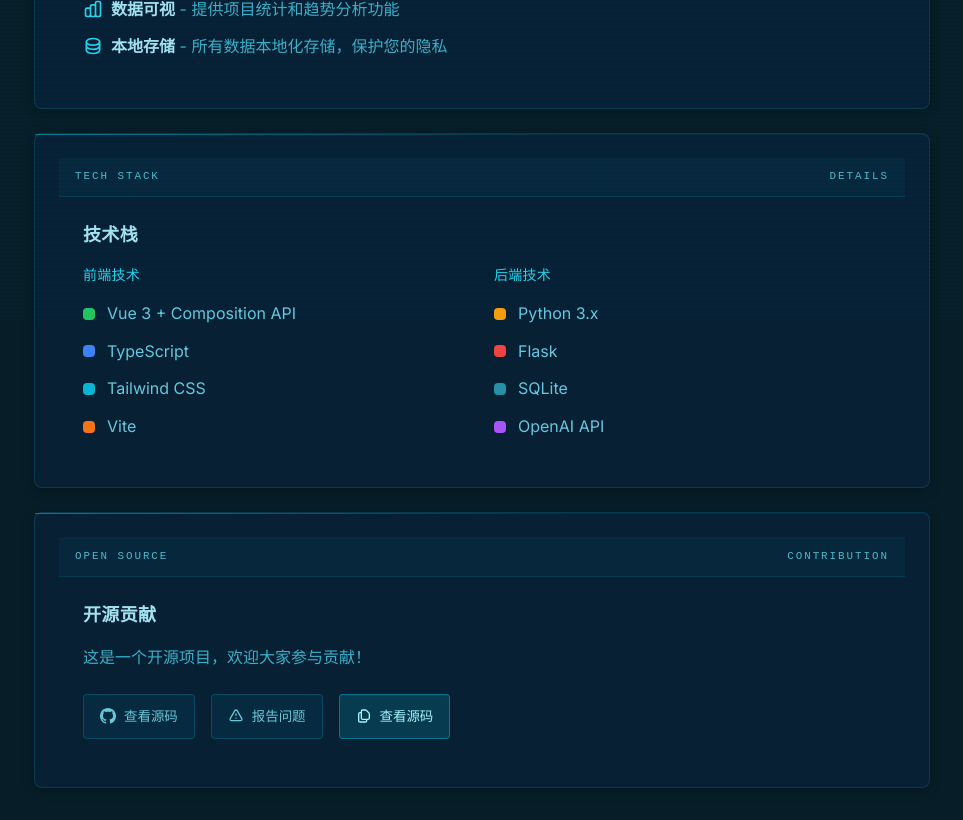
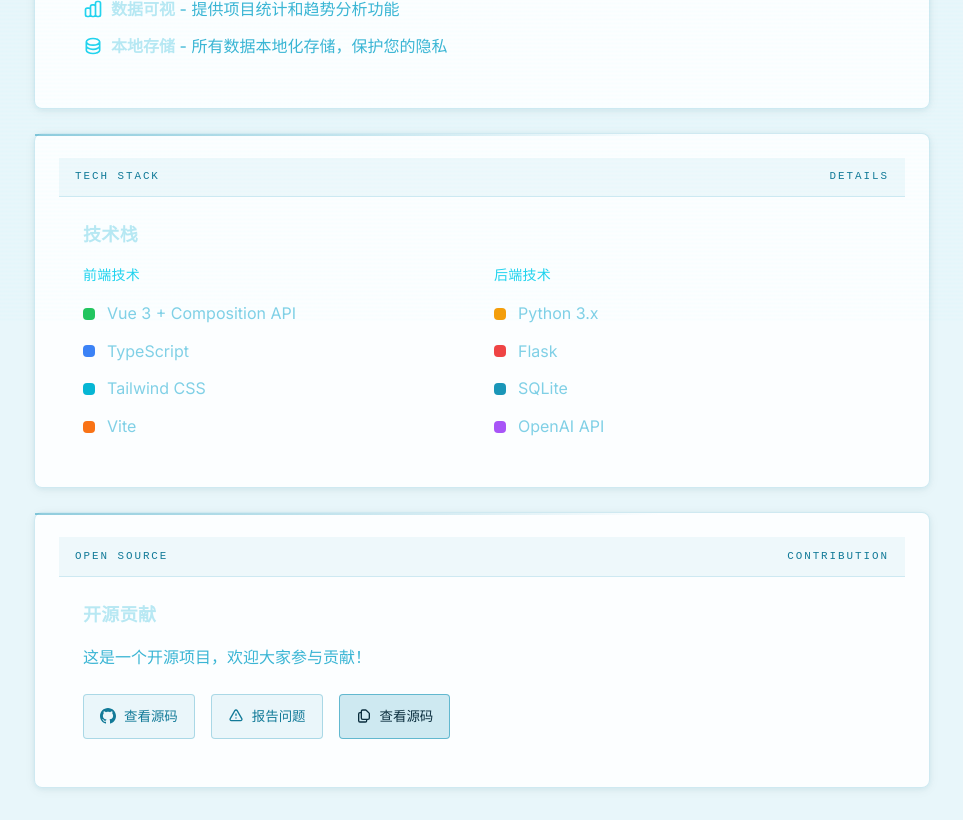
Before and after one commit to xiaoyeshiyu/ai-git-trending, a Vue app in the folder frontend/: page /about in a window 1280 px wide. Shown: the part 480-1300 px from the top of the page, without its empty margins (158-1121 px from the left). Built offline with nearby package versions, Linux system fonts and the light colour scheme; no server answers.

Commit message:
feat: switch to light cyan theme - white panels on teal background

```diff
--- a/frontend/src/assets/main.css
+++ b/frontend/src/assets/main.css
@@ -108,8 +108,8 @@
 
 body {
   font-family: var(--font-body);
-  background: #071e28;
-  color: #a2e2ef;
+  background: #e8f6fa;
+  color: #0d4459;
   line-height: 1.6;
   overflow-x: hidden;
   -webkit-font-smoothing: antialiased;
@@ -921,9 +921,9 @@
 
 .terminal-panel,
 .report-card {
-  border: 1px solid rgba(6, 182, 212, 0.18);
-  background: rgba(8, 34, 56, 0.82);
-  box-shadow: inset 0 1px 0 rgba(6, 182, 212, 0.08), 0 2px 12px rgba(0, 0, 0, 0.3);
+  border: 1px solid rgba(26, 150, 184, 0.2);
+  background: rgba(255, 255, 255, 0.85);
+  box-shadow: 0 1px 4px rgba(26, 150, 184, 0.08), 0 2px 12px rgba(0, 0, 0, 0.05);
 }
 
 .terminal-panel {
@@ -937,10 +937,10 @@
   position: absolute;
   left: 0;
   top: 0;
-  height: 1px;
+  height: 2px;
   width: 100%;
-  background: linear-gradient(90deg, rgba(6, 182, 212, 0.8), transparent 60%);
-  opacity: 0.7;
+  background: linear-gradient(90deg, rgba(26, 150, 184, 0.6), transparent 70%);
+  opacity: 0.8;
 }
 
 .report-card {
@@ -952,8 +952,8 @@
 }
 
 .report-card:hover {
-  border-color: rgba(6, 182, 212, 0.45);
-  background: rgba(10, 40, 65, 0.95);
+  border-color: rgba(26, 150, 184, 0.45);
+  background: rgba(240, 250, 252, 0.95);
   transform: translateY(-2px);
 }
 
@@ -966,20 +966,20 @@
   align-items: center;
   justify-content: space-between;
   gap: 0.75rem;
-  border-bottom: 1px solid rgba(6, 182, 212, 0.15);
+  border-bottom: 1px solid rgba(26, 150, 184, 0.15);
   padding: 0.65rem 1rem;
-  background: rgba(6, 182, 212, 0.05);
+  background: rgba(26, 150, 184, 0.06);
   font-family: var(--font-mono, ui-monospace, SFMono-Regular, Menlo, Monaco, Consolas, monospace);
   font-size: 0.68rem;
   letter-spacing: 0.18em;
-  color: rgba(103, 232, 249, 0.75);
+  color: #127a98;
 }
 
 .terminal-nav {
   border: 1px solid transparent;
   padding: 0.45rem 0.75rem;
   font-size: 0.78rem;
-  color: #67c8d8;
+  color: rgba(255,255,255,0.7);
   transition: all 0.2s ease;
   border-radius: 0.25rem;
   text-decoration: none;
@@ -987,18 +987,18 @@
 
 .terminal-nav:hover,
 .terminal-nav.active {
-  border-color: rgba(6, 182, 212, 0.35);
-  background: rgba(6, 182, 212, 0.12);
-  color: #a5f3fc;
+  border-color: rgba(255, 255, 255, 0.3);
+  background: rgba(255, 255, 255, 0.15);
+  color: #ffffff;
 }
 
 .status-chip {
-  border: 1px solid rgba(6, 182, 212, 0.2);
-  background: rgba(6, 182, 212, 0.06);
+  border: 1px solid rgba(255, 255, 255, 0.3);
+  background: rgba(255, 255, 255, 0.15);
   padding: 0.35rem 0.55rem;
   font-size: 0.68rem;
   letter-spacing: 0.12em;
-  color: #67c8d8;
+  color: rgba(255,255,255,0.85);
   border-radius: 0.25rem;
 }
 
@@ -1008,8 +1008,8 @@
 }
 
 .terminal-metric {
-  border: 1px solid rgba(6, 182, 212, 0.18);
-  background: rgba(6, 182, 212, 0.06);
+  border: 1px solid rgba(255, 255, 255, 0.25);
+  background: rgba(255, 255, 255, 0.15);
   padding: 0.9rem;
   border-radius: 0.5rem;
 }
@@ -1019,7 +1019,7 @@
   font-family: var(--font-mono, ui-monospace, SFMono-Regular, Menlo, Monaco, Consolas, monospace);
   font-size: 0.64rem;
   letter-spacing: 0.16em;
-  color: #3d8fa0;
+  color: rgba(255,255,255,0.65);
 }
 
 .terminal-metric strong {
@@ -1027,18 +1027,18 @@
   display: block;
   font-size: 1.65rem;
   font-weight: 500;
-  color: #a5f3fc;
+  color: #ffffff;
 }
 
 .terminal-action {
   display: inline-flex;
   align-items: center;
   justify-content: center;
-  border: 1px solid rgba(6, 182, 212, 0.22);
-  background: rgba(6, 182, 212, 0.07);
+  border: 1px solid rgba(26, 150, 184, 0.3);
+  background: rgba(26, 150, 184, 0.08);
   padding: 0.65rem 1rem;
   font-size: 0.84rem;
-  color: #67c8d8;
+  color: #127a98;
   transition: all 0.2s ease;
   border-radius: 0.25rem;
   cursor: pointer;
@@ -1050,15 +1050,16 @@
 }
 
 .terminal-action:hover {
-  border-color: rgba(6, 182, 212, 0.5);
-  background: rgba(6, 182, 212, 0.14);
-  color: #a5f3fc;
+  border-color: rgba(26, 150, 184, 0.6);
+  background: rgba(26, 150, 184, 0.15);
+  color: #0f5e77;
 }
 
 .terminal-action.primary {
-  border-color: rgba(6, 182, 212, 0.5);
-  background: rgba(6, 182, 212, 0.18);
-  color: #a5f3fc;
+  border-color: rgba(26, 150, 184, 0.6);
+  background: rgba(26, 150, 184, 0.2);
+  color: #0a2d3d;
+  font-weight: 500;
 }
 
 .feed-row {
@@ -1066,15 +1067,15 @@
   align-items: center;
   justify-content: space-between;
   gap: 1rem;
-  border: 1px solid rgba(6, 182, 212, 0.12);
-  background: rgba(6, 182, 212, 0.04);
+  border: 1px solid rgba(26, 150, 184, 0.15);
+  background: rgba(26, 150, 184, 0.05);
   padding: 0.75rem;
   border-radius: 0.25rem;
 }
 
 .feed-row span {
   font-size: 0.76rem;
-  color: #3d8fa0;
+  color: #3a9ab8;
 }
 
 .feed-row strong {
@@ -1084,7 +1085,7 @@
   white-space: nowrap;
   font-size: 0.82rem;
   font-weight: 500;
-  color: #a5f3fc;
+  color: #0d4459;
 }
 
 .terminal-section-title {
@@ -1093,39 +1094,57 @@
   align-items: flex-end;
   justify-content: space-between;
   gap: 1rem;
-  border-bottom: 1px solid rgba(6, 182, 212, 0.15);
+  border-bottom: 1px solid rgba(26, 150, 184, 0.2);
   padding-bottom: 0.85rem;
 }
 
 .terminal-section-title h3 {
   font-size: 1.2rem;
   font-weight: 600;
-  color: #cffafe;
+  color: #0a2d3d;
 }
 
 .section-kicker {
   font-family: var(--font-mono, ui-monospace, SFMono-Regular, Menlo, Monaco, Consolas, monospace);
   font-size: 0.65rem;
   letter-spacing: 0.22em;
-  color: #2d7d8f;
+  color: #3a9ab8;
   margin-bottom: 0.25rem;
 }
 
 /* 页面容器 */
 .terminal-page {
   min-height: 100vh;
-  background-color: #071e28;
-  color: #d0f1f8;
+  background-color: #e8f6fa;
+  color: #0d4459;
 }
 
-/* 页面头部 */
+/* 页面头部 — 保持深色顶栏增强对比 */
 .terminal-header {
   position: sticky;
   top: 0;
   z-index: 40;
-  border-bottom: 1px solid rgba(6, 182, 212, 0.2);
-  background-color: rgba(7, 30, 40, 0.96);
+  border-bottom: 1px solid rgba(26, 150, 184, 0.25);
+  background: linear-gradient(135deg, #0a4a65 0%, #0f6080 100%);
   backdrop-filter: blur(8px);
+}
+
+/* 首屏英雄区 */
+.terminal-shell {
+  background: linear-gradient(135deg, #0d5878 0%, #0f7090 50%, #138aae 100%);
+  color: #ffffff;
+}
+
+.terminal-shell .terminal-panel {
+  background: rgba(255, 255, 255, 0.12);
+  border-color: rgba(255, 255, 255, 0.2);
+  color: #ffffff;
+}
+
+.terminal-shell .terminal-panel-head {
+  background: rgba(255, 255, 255, 0.08);
+  border-color: rgba(255, 255, 255, 0.15);
+  color: rgba(255, 255, 255, 0.75);
 }
 
 /* 页面主内容区 */
--- a/frontend/src/views/Home.vue
+++ b/frontend/src/views/Home.vue
@@ -1,7 +1,7 @@
 <template>
-  <div class="home-container min-h-screen bg-[#071e28] text-slate-100">
+  <div class="home-container min-h-screen bg-[#e8f6fa] text-slate-100">
     <!-- 顶部导航栏 - 技术情报终端 -->
-    <header class="sticky top-0 z-40 border-b border-cyan-400/10 bg-[#071e28]/95 backdrop-blur-sm">
+    <header class="sticky top-0 z-40 border-b border-cyan-400/10 bg-[#e8f6fa]/95 backdrop-blur-sm">
       <div class="mx-auto flex max-w-[1500px] items-center justify-between px-4 py-3 lg:px-6">
         <div class="flex items-center gap-3">
           <div class="flex h-9 w-9 items-center justify-center border border-cyan-400/30 bg-cyan-400/10 text-cyan-300">
@@ -264,7 +264,7 @@
     </main>
 
     <!-- 页脚 -->
-    <footer class="border-t border-cyan-400/10 bg-[#071e28]">
+    <footer class="border-t border-cyan-400/10 bg-[#e8f6fa]">
       <div class="mx-auto flex max-w-[1500px] flex-col gap-3 px-4 py-6 text-xs text-slate-500 md:flex-row md:items-center md:justify-between lg:px-6">
         <span>GITTREND INTEL / OPEN SOURCE SIGNAL WATCH</span>
         <span>© {{ new Date().getFullYear() }} GitTrend Insights</span>
--- a/frontend/tailwind.config.js
+++ b/frontend/tailwind.config.js
@@ -12,18 +12,18 @@
         accent: '#ec4899',
         dark: '#1e293b',
         light: '#f8fafc',
-        // Slate → Cyan-Teal theme
+        // Slate → Light Cyan theme
         slate: {
-          50:  '#edfafc',
-          100: '#d0f1f8',
-          200: '#a2e2ef',
-          300: '#64c8de',
-          400: '#3aafc8',
-          500: '#2590a8',
-          600: '#1c7389',
-          700: '#175c6e',
-          800: '#124556',
-          900: '#0c2e3c',
+          50:  '#f0fafc',
+          100: '#e0f5fa',
+          200: '#b8e8f3',
+          300: '#80d0e6',
+          400: '#3ab5d4',
+          500: '#1a96b8',
+          600: '#127a98',
+          700: '#0f5e77',
+          800: '#0d4459',
+          900: '#0a2d3d',
           950: '#071e28'
         },
         // 添加其他常用颜色
```
